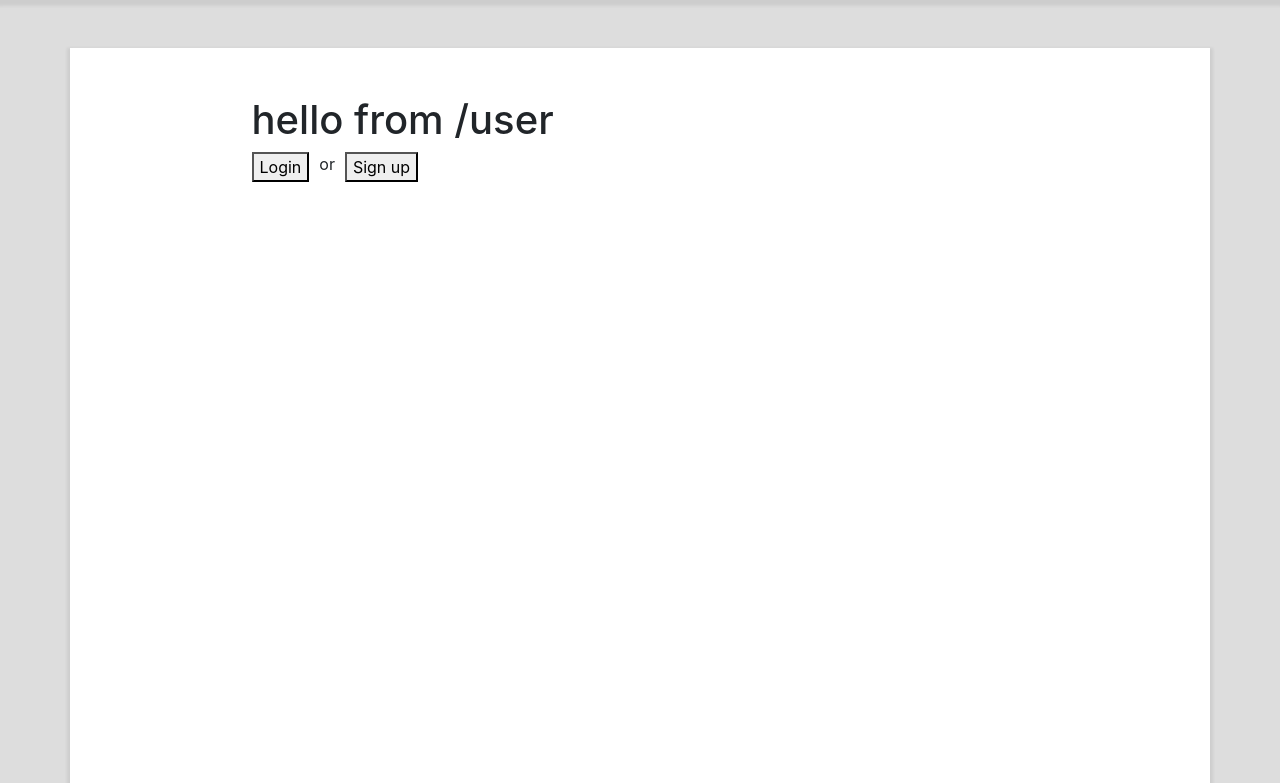
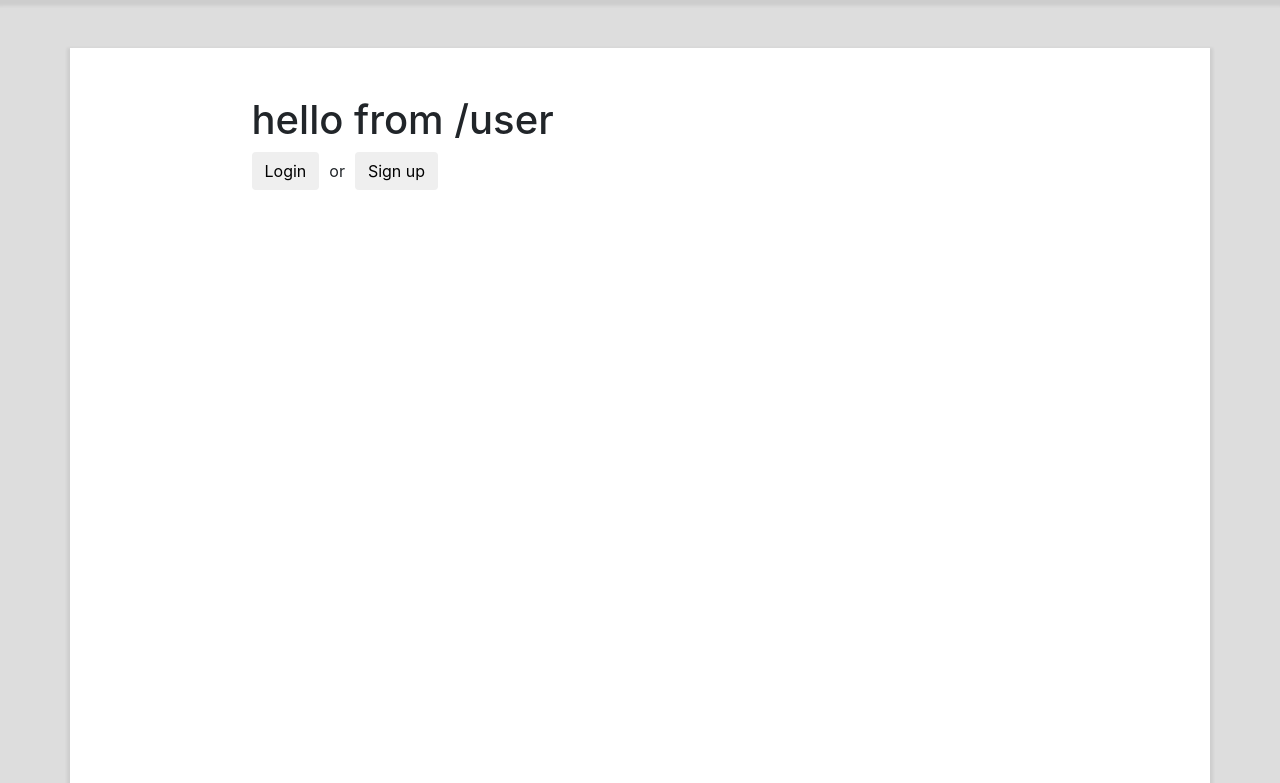
Before and after one commit to yahyaanwar/django-blog, a Django app: page /user/ in a window 1280 px wide. Shown: the part 56-839 px from the top of the page. Run offline with Django 3.2, Linux system fonts and the light colour scheme; some libraries are stand-ins or nearby versions.

Commit message:
[IMP] Update UI style

```diff
--- a/user/templates/user/index.html
+++ b/user/templates/user/index.html
@@ -10,30 +10,33 @@ hello from /user
 <pre>you have username : {{ user.username }}</pre>
 
 
-<div style="display: flex;">
+<div style="display: flex; align-items: center;">
     {% if user.is_superuser %}
     <a href="{% url 'index' %}admin/">
-        <button>Open admin page</button>
+        <button class="btn btn-primary">Open admin page</button>
     </a>
+    {% else %}
+    <a href="{% url 'blog:index' %}">
+        <button class="btn btn-primary">Open blog page</button>
+    </a>
+    {% endif %}
     <span style="margin: 0 10px;">
         or
     </span>
-    {% endif %}
-
     <a href="{% url 'user:signout' %}">
-        <button>Logout</button>
+        <button class="btn">Logout</button>
     </a>
 </div>
 {% else %}
-<div style="display: flex;">
+<div style="display: flex; align-items: center;">
     <a href="{% url 'user:signin' %}">
-        <button>Login</button>
+        <button class="btn">Login</button>
     </a>
     <span style="margin: 0 10px;">
         or
     </span>
     <a href="{% url 'user:signup'%}">
-        <button>Sign up</button>
+        <button class="btn">Sign up</button>
     </a>
 </div>
 {% endif %}
```
Also changed, not shown: blog/templates/blog/index.html (+11 -8 lines), blog/templates/blog/post_detail.html (+10 -4 lines).
